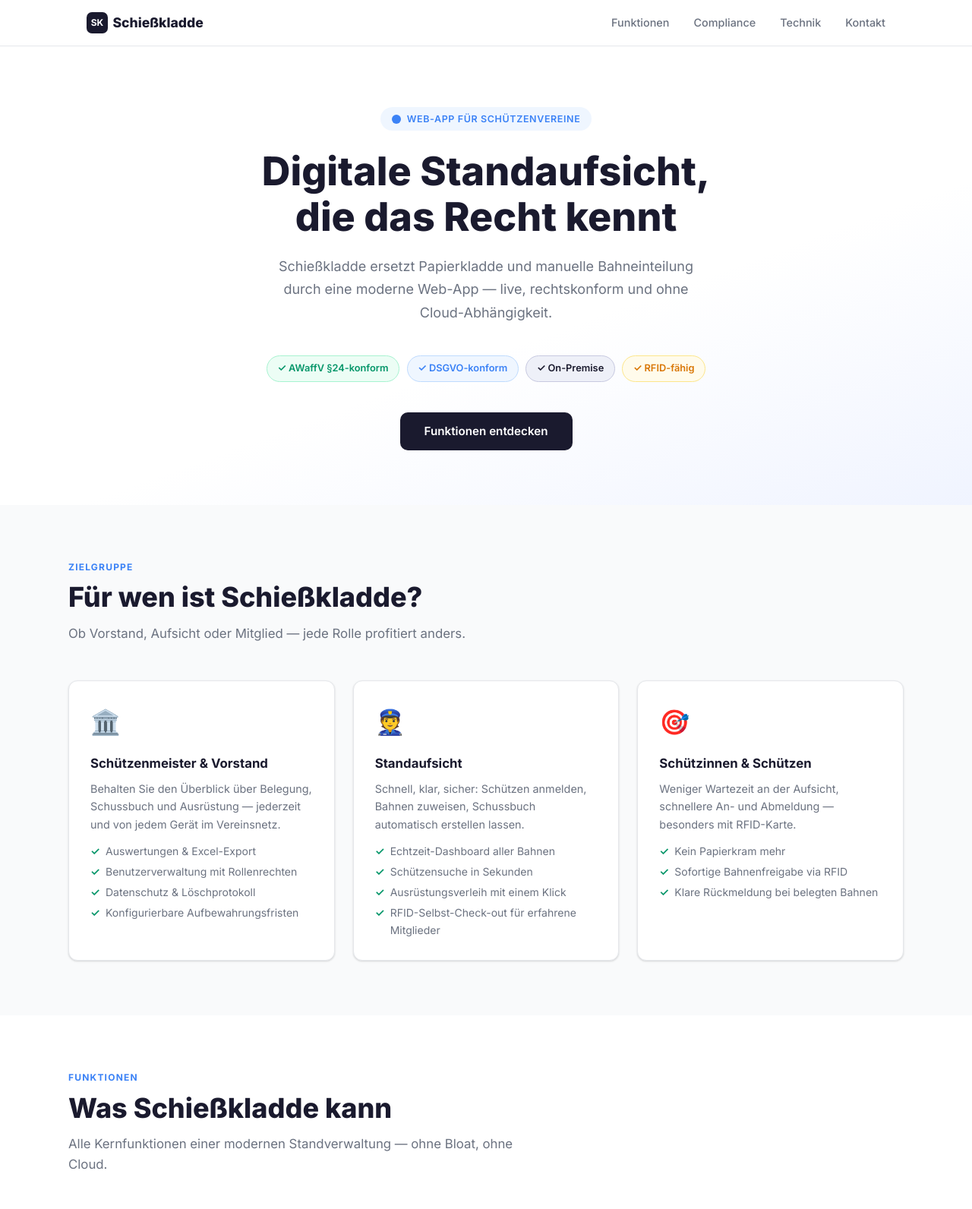
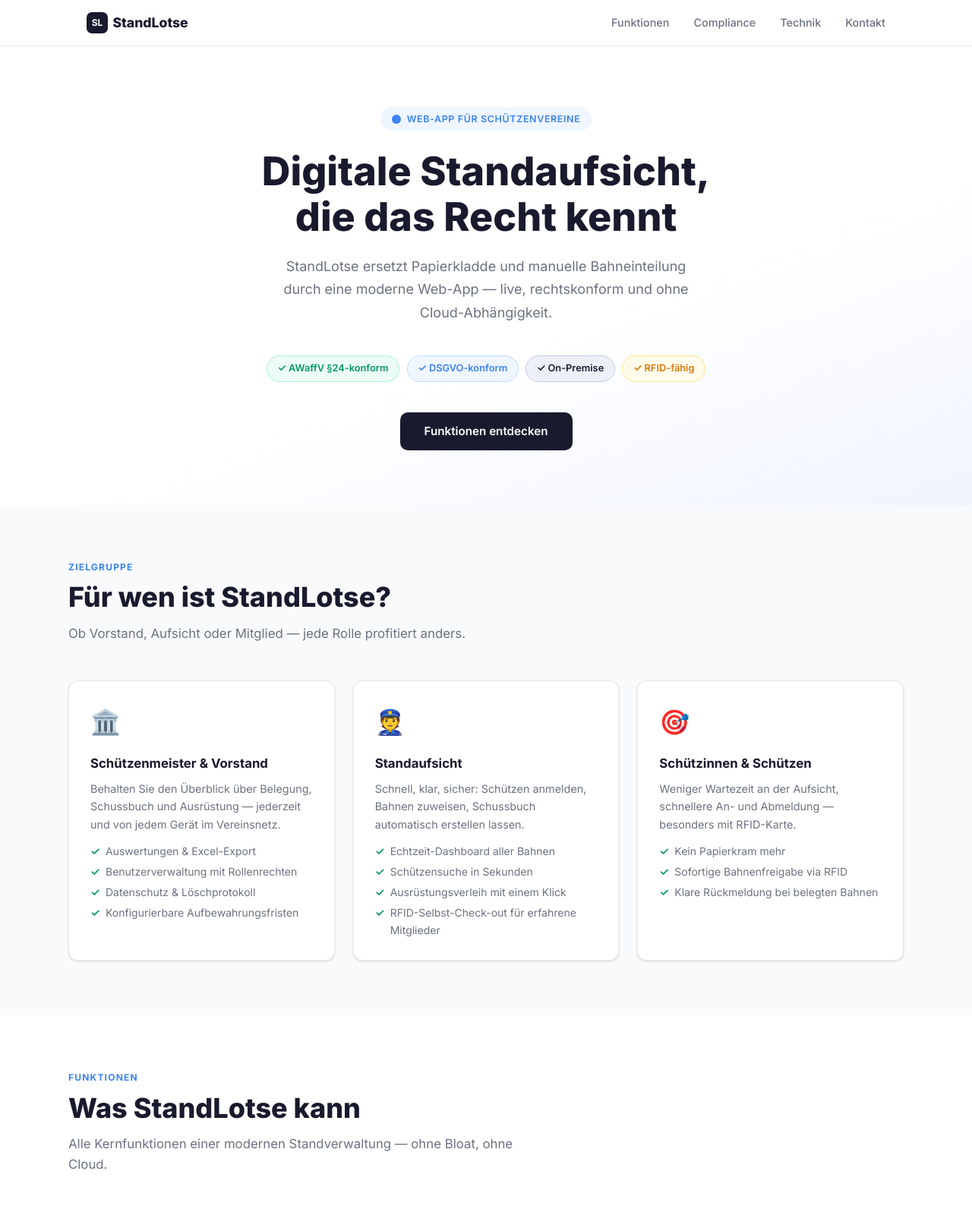
Before and after one commit to mlang-de/schiesskladde-page, a plain HTML site: page tech-index.html in a window 1280 px wide. Shown: the top 1592 px of the page at 76% size. Drawn offline with Linux system fonts and the light colour scheme.

Commit message:
chore(branding): App umbenennen zu StandLotse
StandPilot war bereits vergeben. Vollständige Umbenennung zu
"StandLotse – Belegung, Leihgeräte und Schießkladde":
- Titel, Navbar-Logo (SK→SP→SL), alle Headings und Fließtexte
- "Schießkladde-Box" → "StandLotse-Box"
- Tagline: "Die digitale Standaufsicht, die im Verein bleibt."

Co-Authored-By: Claude Sonnet 4.6 <noreply@anthropic.com>

```diff
--- a/tech-index.html
+++ b/tech-index.html
@@ -3,8 +3,8 @@
 <head>
   <meta charset="UTF-8" />
   <meta name="viewport" content="width=device-width, initial-scale=1.0" />
-  <title>Schießkladde – Digitale Standaufsicht für Schützenvereine</title>
-  <meta name="description" content="Schießkladde ist eine Web-App für die digitale Standaufsicht in Schützenvereinen. AWaffV §24-konform, DSGVO-konform, On-Premise." />
+  <title>StandLotse – Belegung, Leihgeräte und Schießkladde</title>
+  <meta name="description" content="StandLotse ist eine Web-App für die digitale Standaufsicht in Schützenvereinen. AWaffV §24-konform, DSGVO-konform, On-Premise." />
   <link rel="preconnect" href="https://fonts.googleapis.com" />
   <link rel="preconnect" href="https://fonts.gstatic.com" crossorigin />
   <link href="https://fonts.googleapis.com/css2?family=Inter:wght@400;500;600;700;800&display=swap" rel="stylesheet" />
@@ -574,8 +574,8 @@
 <nav>
   <div class="nav-inner">
     <a href="#" class="nav-logo">
-      <span class="nav-logo-icon">SK</span>
-      Schießkladde
+      <span class="nav-logo-icon">SL</span>
+      StandLotse
     </a>
     <ul class="nav-links">
       <li><a href="#funktionen">Funktionen</a></li>
@@ -595,7 +595,7 @@
     </span>
     <h1>Digitale Standaufsicht,<br/>die das Recht kennt</h1>
     <p class="hero-sub">
-      Schießkladde ersetzt Papierkladde und manuelle Bahneinteilung durch eine moderne Web-App — live, rechtskonform und ohne Cloud-Abhängigkeit.
+      StandLotse ersetzt Papierkladde und manuelle Bahneinteilung durch eine moderne Web-App — live, rechtskonform und ohne Cloud-Abhängigkeit.
     </p>
     <div class="hero-badges">
       <span class="badge badge-green">✓ AWaffV §24-konform</span>
@@ -611,7 +611,7 @@
 <section class="section section-alt" id="zielgruppe">
   <div class="container">
     <p class="section-label">Zielgruppe</p>
-    <h2>Für wen ist Schießkladde?</h2>
+    <h2>Für wen ist StandLotse?</h2>
     <p class="section-desc">Ob Vorstand, Aufsicht oder Mitglied — jede Rolle profitiert anders.</p>
     <div class="audience-grid">
 
@@ -658,7 +658,7 @@
 <section class="section" id="funktionen">
   <div class="container">
     <p class="section-label">Funktionen</p>
-    <h2>Was Schießkladde kann</h2>
+    <h2>Was StandLotse kann</h2>
     <p class="section-desc">Alle Kernfunktionen einer modernen Standverwaltung — ohne Bloat, ohne Cloud.</p>
     <div class="feature-grid">
 
@@ -862,7 +862,7 @@
 
 <!-- FOOTER -->
 <footer id="kontakt">
-  <div class="footer-logo">⊕ Schießkladde</div>
+  <div class="footer-logo">⊕ StandLotse</div>
   <p>Ein privates Projekt für Schützenvereine in Deutschland.</p>
   <p>Interesse? Fragen? Kontakt über <a href="https://github.com" target="_blank" rel="noopener">GitHub</a>.</p>
   <hr class="footer-divider" />
```
Also changed, not shown: index.html (+13 -13 lines), 1 other file.
